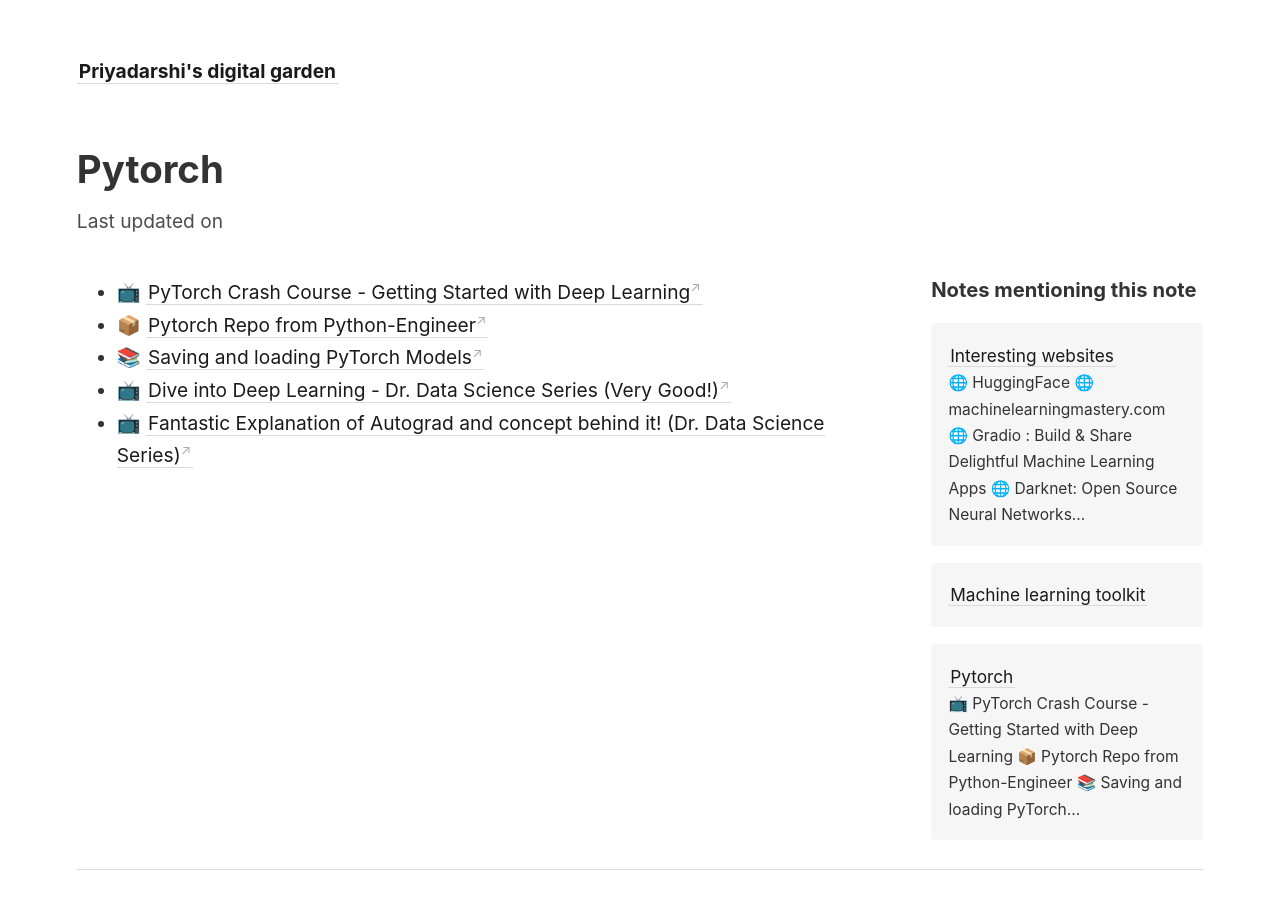
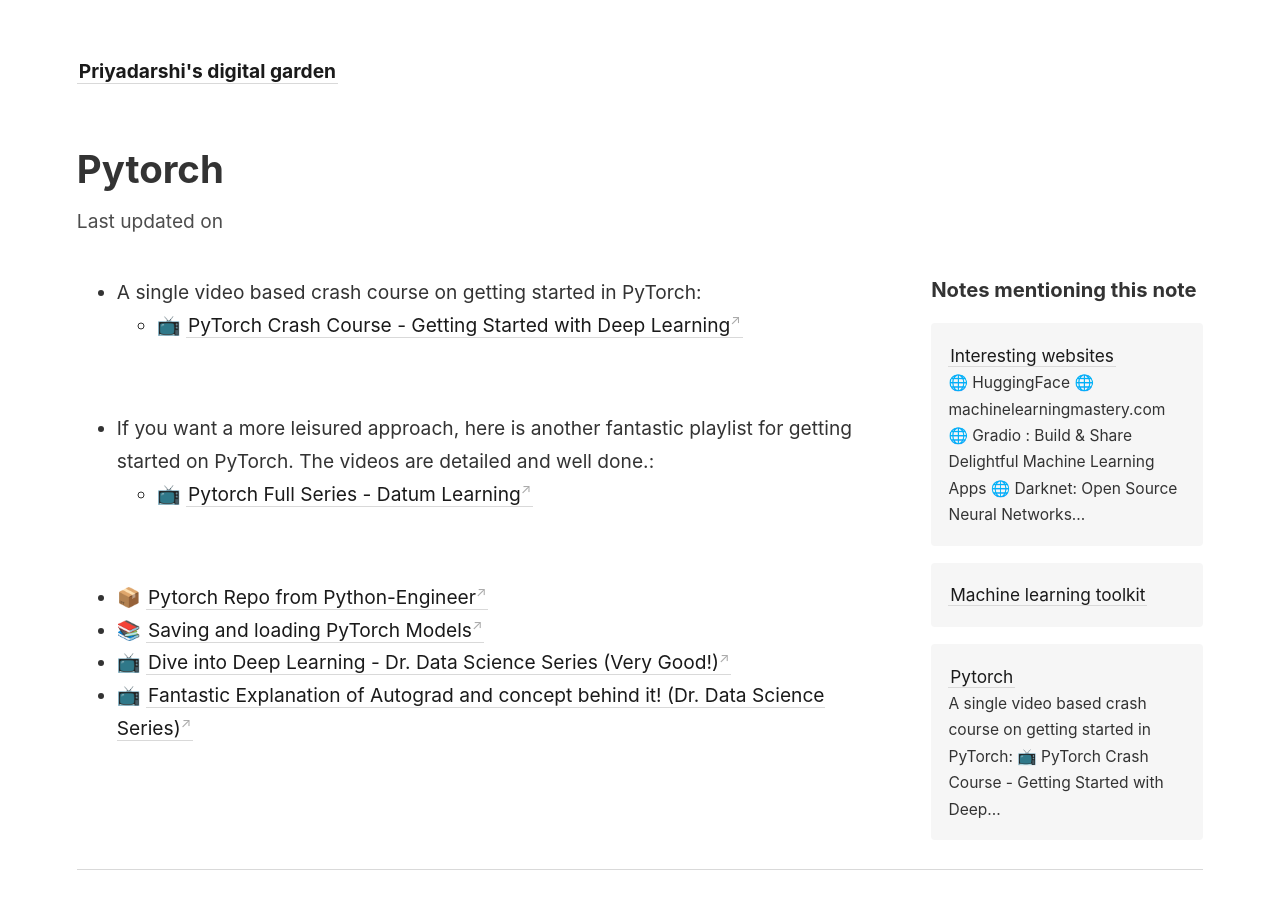
Before and after one commit to proy9714/priyadarshi-digital-garden, a Jekyll site: the page built from _notes/PyTorch.md, in a window 1280 px wide and 900 px high. Built offline with Jekyll 4.4.1, drawn with Linux system fonts in a browser that asks for light colours.

Commit message:
vault backup: 2023-06-08 14:32:49

```diff
--- a/_notes/PyTorch.md
+++ b/_notes/PyTorch.md
@@ -1,5 +1,14 @@
 
-- 📺 [PyTorch Crash Course - Getting Started with Deep Learning](https://www.youtube.com/watch?v=OIenNRt2bjg)
+-  A single video based crash course on getting started in PyTorch:
+	- 📺 [PyTorch Crash Course - Getting Started with Deep Learning](https://www.youtube.com/watch?v=OIenNRt2bjg)
+
+<br />
+
+- If you want a more leisured approach, here is another fantastic playlist for getting started on PyTorch. The videos are detailed and well done.:
+	- 📺 [Pytorch Full Series - Datum Learning](https://www.youtube.com/playlist?list=PL23RutZ7d6Nr6fcHOy3qQPB6UxMnbq78z)
+
+<br />
+
 - 📦 [Pytorch Repo from Python-Engineer](https://github.com/python-engineer/pytorchTutorial)
 - 📚 [Saving and loading PyTorch Models](https://wandb.ai/wandb/common-ml-errors/reports/How-to-Save-and-Load-Models-in-PyTorch--VmlldzozMjg0MTE)
 - 📺 [Dive into Deep Learning - Dr. Data Science Series (Very Good!)](https://www.youtube.com/playlist?list=PLLeO8f6PhlKb_FAC7qxOBtxT9-8EPDAqk)
```
